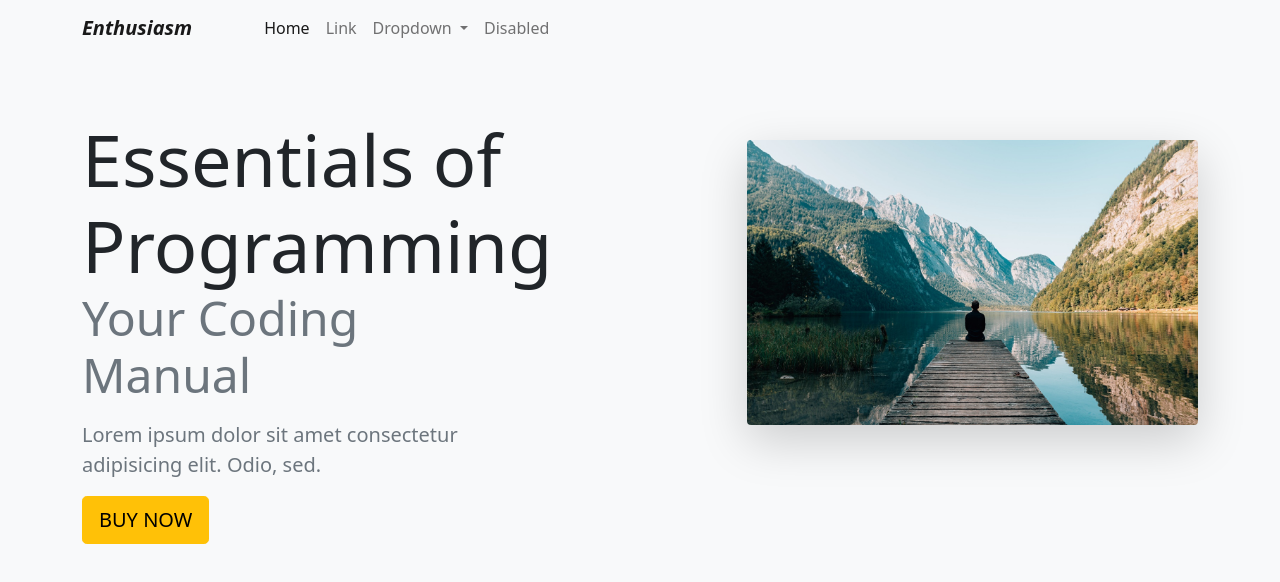
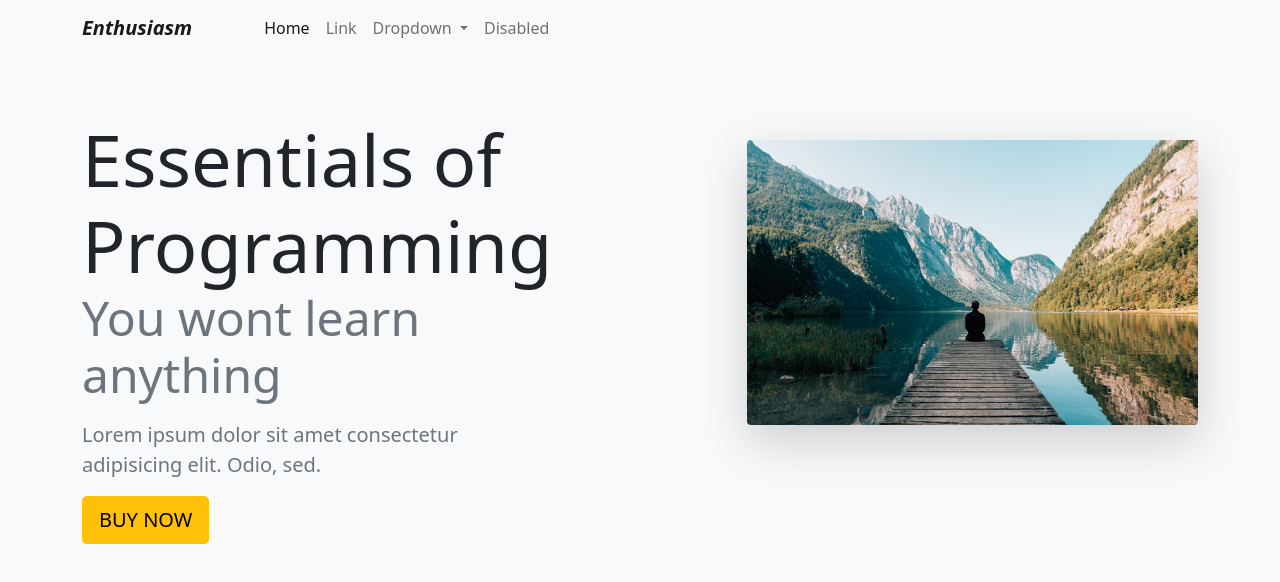
Before and after one commit to akhlaq1/webapp6, a plain HTML site: page Bootstrap/book.html in a window 1280 px wide. Drawn offline with nearby package versions, Linux system fonts and the light colour scheme.

Commit message:
changed something

```diff
--- a/Bootstrap/book.html
+++ b/Bootstrap/book.html
@@ -58,7 +58,7 @@
             <div class="row text-center text-md-start justify-content-between">
                 <div class="col-md-5">
                     <div class="display-2">Essentials of Programming</div>
-                    <div class="display-5 text-muted">Your Coding Manual</div>
+                    <div class="display-5 text-muted">You wont learn anything</div>
 
                     <p class="lead text-muted my-3">Lorem ipsum dolor sit amet consectetur adipisicing elit. Odio, sed.</p>
 
```
